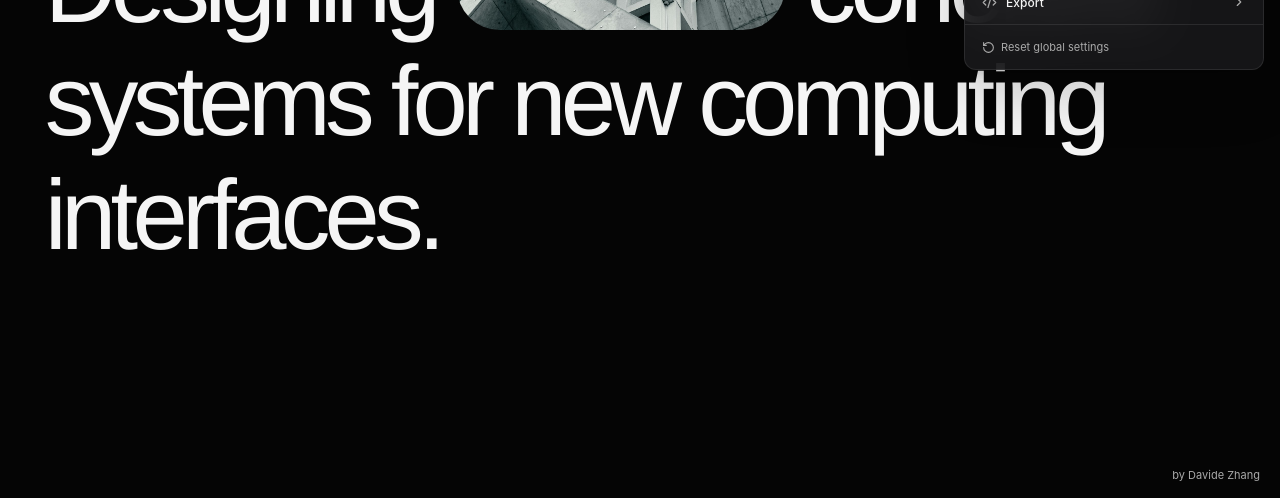
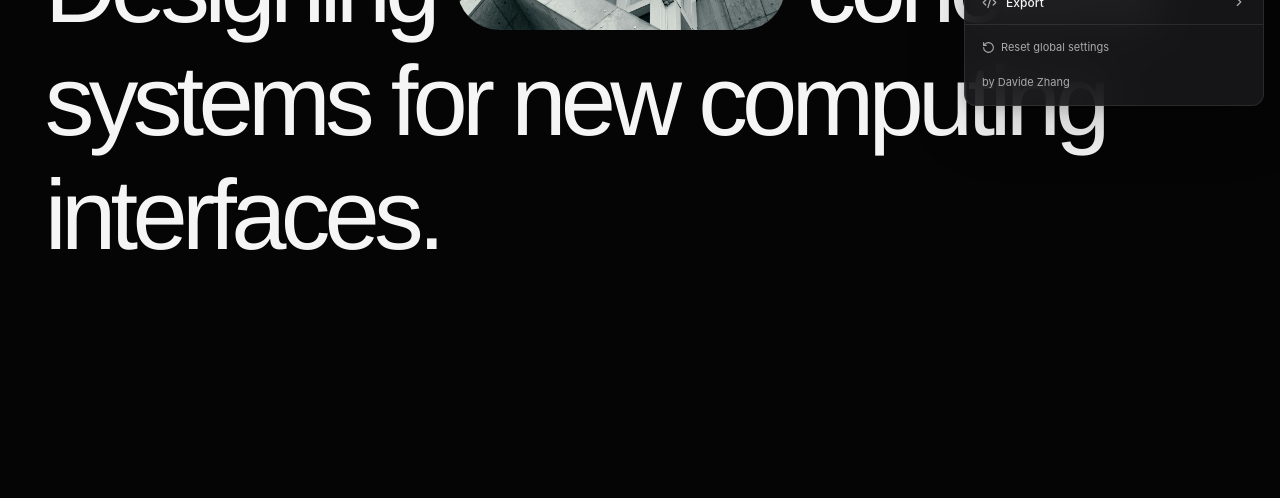
Before and after one commit to davidezhang/intertext, a React (Vite) app: page / in a window 1280 px wide. Both pictures are taken after a click on the button 1244 px from the left and 36 px from the top of the page. Shown: the part 299-797 px from the top of the page. Built offline with nearby package versions, Linux system fonts and the light colour scheme.

Commit message:
Prepare Cloudflare deployment and move creator credit

```diff
--- a/src/App.tsx
+++ b/src/App.tsx
@@ -289,11 +289,11 @@ export default function App() {
         {error && inspector === 'pill' && <p className="error-text sidebar-error" role="alert">{error}</p>}
       </div>
       <footer className="sidebar-footer">{inspector === 'global'
-        ? <button className="text-button" onClick={resetGlobal}><RotateCcw size={13} /> Reset global settings</button>
+        ? <><button className="text-button" onClick={resetGlobal}><RotateCcw size={13} /> Reset global settings</button>
+          <div className="creator-credit">by <a href="https://www.davidezhang.com/" target="_blank" rel="noopener noreferrer">Davide Zhang</a></div></>
         : selected && <button className="text-button" onClick={() => removePill(selected.id)}><Trash2 size={13} /> Remove pill</button>}
       </footer>
     </aside>
-    <footer className="creator-credit">by <a href="https://www.davidezhang.com/" target="_blank" rel="noopener noreferrer">Davide Zhang</a></footer>
     <span className="visually-hidden" role="status" aria-live="polite">{announcement}</span>
     <input ref={upload} className="visually-hidden" type="file" aria-label="Upload media file" tabIndex={-1} accept="image/jpeg,image/png,image/gif,image/webp,image/avif,video/mp4,video/webm,video/quicktime" onChange={e => { uploadFile(e.target.files?.[0]); e.target.value = ''; }} />
   </div>;
--- a/src/styles.css
+++ b/src/styles.css
@@ -142,7 +142,7 @@ input[type=range]:focus-visible{outline-offset:0;border-radius:5px}
 .media-thumbnail{border-radius:5px;aspect-ratio:1.2;height:auto}
 .media-name{font-size:10px;line-height:1.35}
 .controls-sidebar{top:68px;max-height:calc(100dvh - 116px - env(safe-area-inset-bottom))}
-.creator-credit{position:fixed;z-index:20;right:max(20px,env(safe-area-inset-right));bottom:max(14px,env(safe-area-inset-bottom));font-size:11px;line-height:20px;color:var(--muted)}
+.creator-credit{margin-top:12px;font-size:11px;line-height:20px;color:var(--muted)}
 .creator-credit a{display:inline-block;padding:2px 0;text-decoration:underline;text-decoration-color:transparent;text-underline-offset:3px;transition:color 140ms ease,text-decoration-color 140ms ease}
 .creator-credit a:hover,.creator-credit a:focus-visible{color:var(--fg);text-decoration-color:currentColor}
 @media(pointer:coarse){.section-toggle,.toggle-row{min-height:44px}.icon-button{min-width:36px;min-height:36px}.preset-row button,.segmented button,.primary-button,.media-actions .text-button{min-height:40px}input[type=range]{height:36px}.sidebar-header{min-height:56px}}
```
Also changed, not shown: 1 other file (tests, documents, lock files or other folders).
